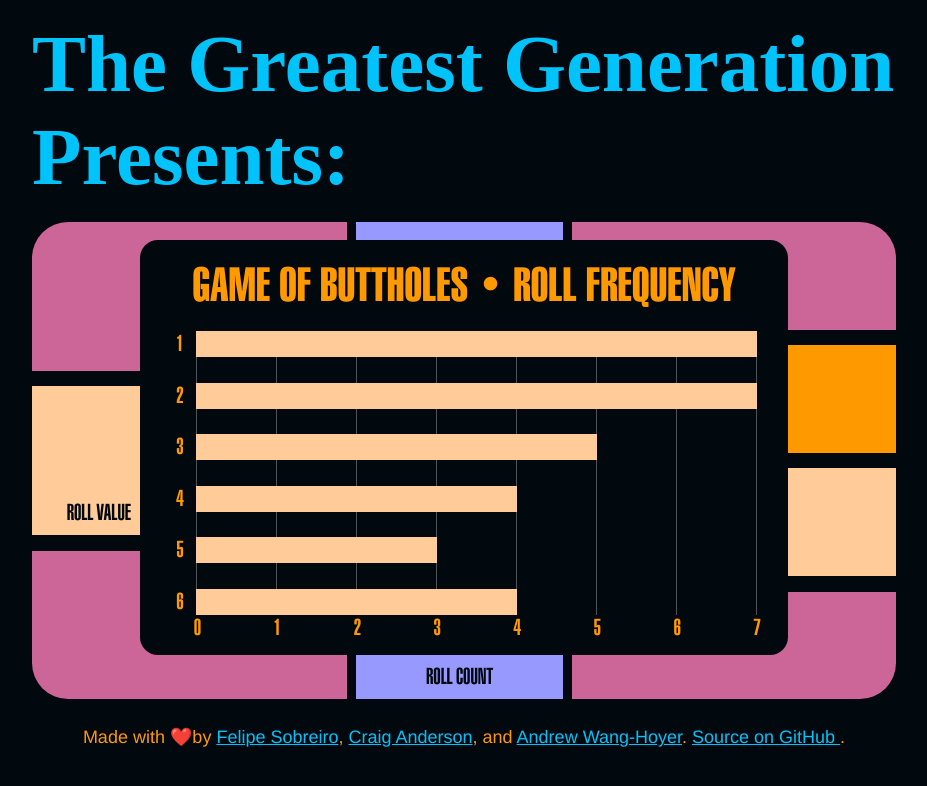
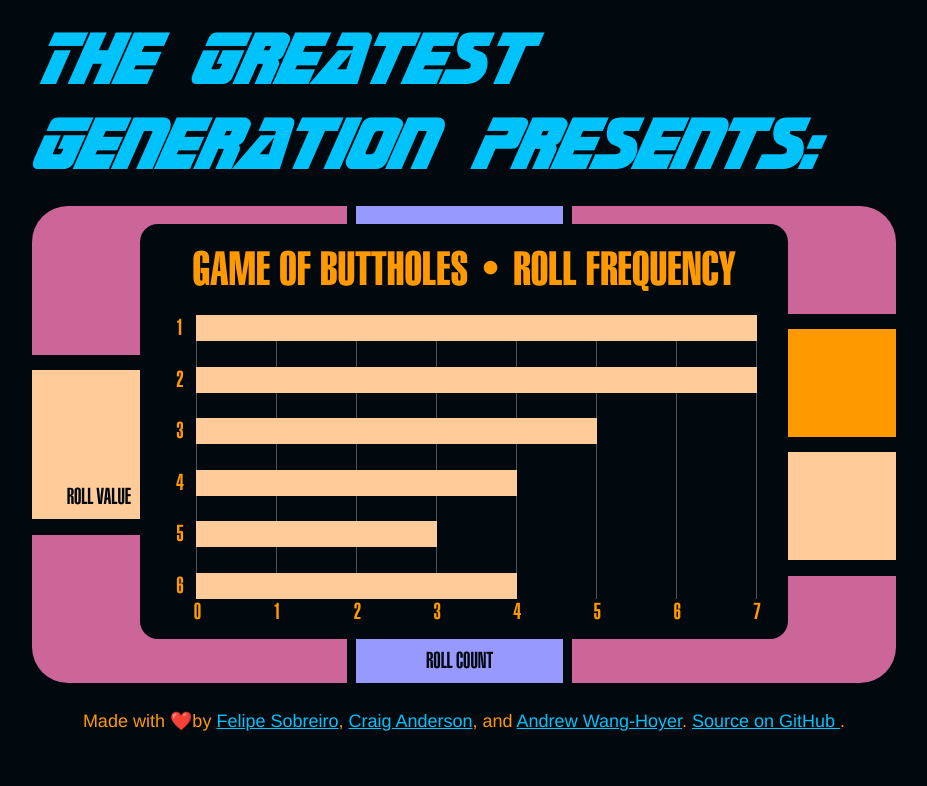
Before and after one commit to craiga/will-of-the-prophets, a Django app: page /roll_frequency/ in a window 1280 px wide. Shown: the top 786 px of the page, without its empty margins (176-1103 px from the left). Run offline with Django 3.2, Linux system fonts and the light colour scheme; data comes from the database, SQL or seed files in the repository; style sheets or scripts are compiled from the project's sources; parts of the project's set-up code (start-up, migrations or seed data) failed here and were passed over; some libraries are stand-ins or nearby versions.

Commit message:
Fix cross browser issues

```diff
--- a/will_of_the_prophets/templates/base.html
+++ b/will_of_the_prophets/templates/base.html
@@ -1,6 +1,7 @@
 {% load sass_tags %}
 {% load static %}
 
+<!DOCTYPE html>
 <html>
 <head>
     <title>{% block title %}Game of Buttholes: The Will of the Prophets{% endblock %}</title>
@@ -18,12 +19,19 @@
 
     <style>
         @font-face {
+            font-family: 'federation';
+            src: url('{% static 'will_of_the_prophets/fonts/federation.woff2' %}') format('woff2'),
+                 url('{% static 'will_of_the_prophets/fonts/federation.woff' %}') format('woff');
+            font-weight: normal;
+            font-style: normal;
+        }
+
+        @font-face {
             font-family: 'lcars';
             src: url('{% static 'will_of_the_prophets/fonts/lcars_bold.woff2' %}') format('woff2'),
                  url('{% static 'will_of_the_prophets/fonts/lcars_bold.woff' %}') format('woff');
             font-weight: bold;
             font-style: normal;
-
         }
 
         @font-face {
```
